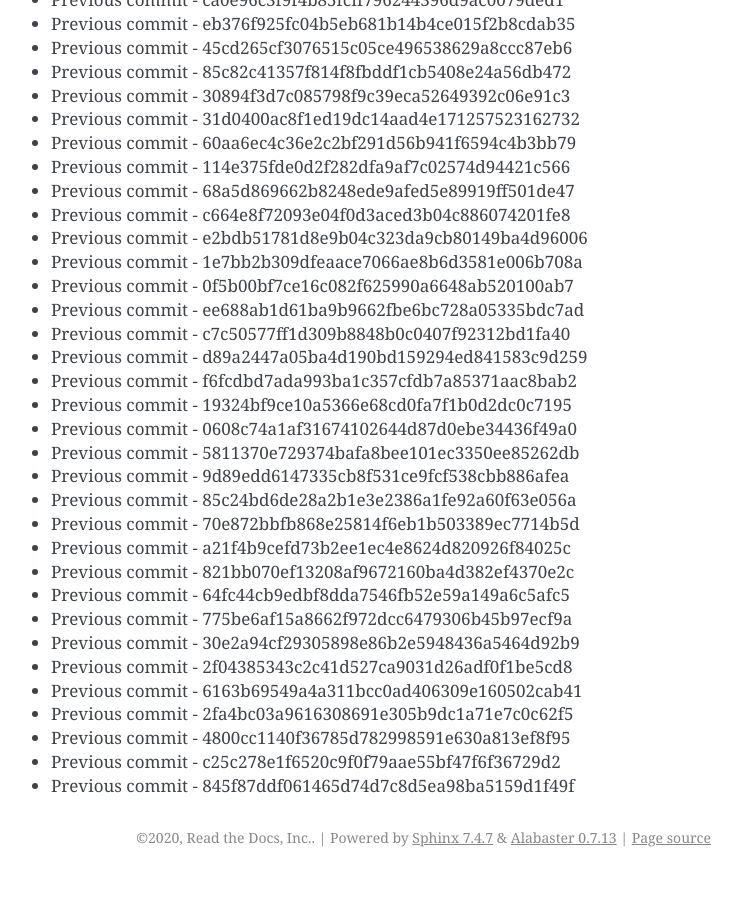
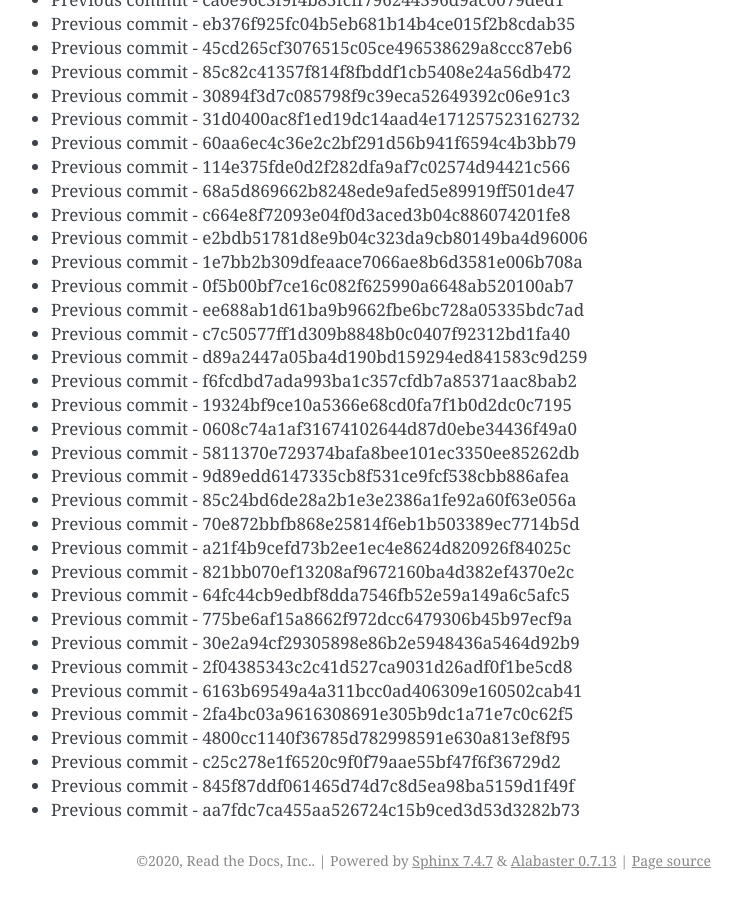
Before and after one commit to readthedocs/rtd-git-stresstest, a Sphinx documentation site: the page built from docs/updates.rst, in a window 1280 px wide and 900 px high, scrolled down 83254 px. Shown: the whole window, without its empty margins (399-1141 px from the left). Built offline with Sphinx 7.4.7, drawn with Linux system fonts in a browser that asks for light colours; before the commit the page ends 84131 px from its top, so only the background shows below that.

Commit message:
Generating commit from previous: aa7fdc7ca455aa526724c15b9ced3d53d3282b73

```diff
--- a/docs/updates.rst
+++ b/docs/updates.rst
@@ -3530,3 +3530,4 @@ It can be tested for any performance characteristics.
 * Previous commit - 4800cc1140f36785d782998591e630a813ef8f95
 * Previous commit - c25c278e1f6520c9f0f79aae55bf47f6f36729d2
 * Previous commit - 845f87ddf061465d74d7c8d5ea98ba5159d1f49f
+* Previous commit - aa7fdc7ca455aa526724c15b9ced3d53d3282b73
```
